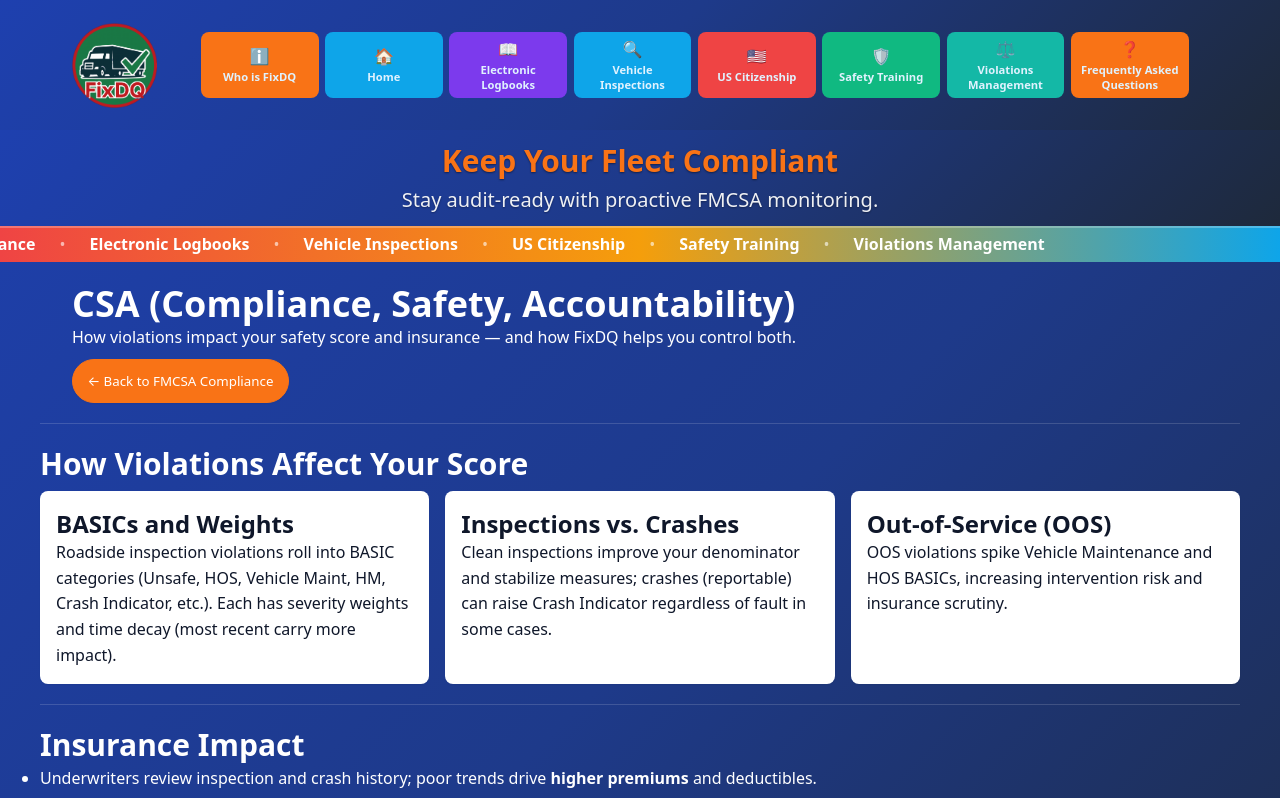
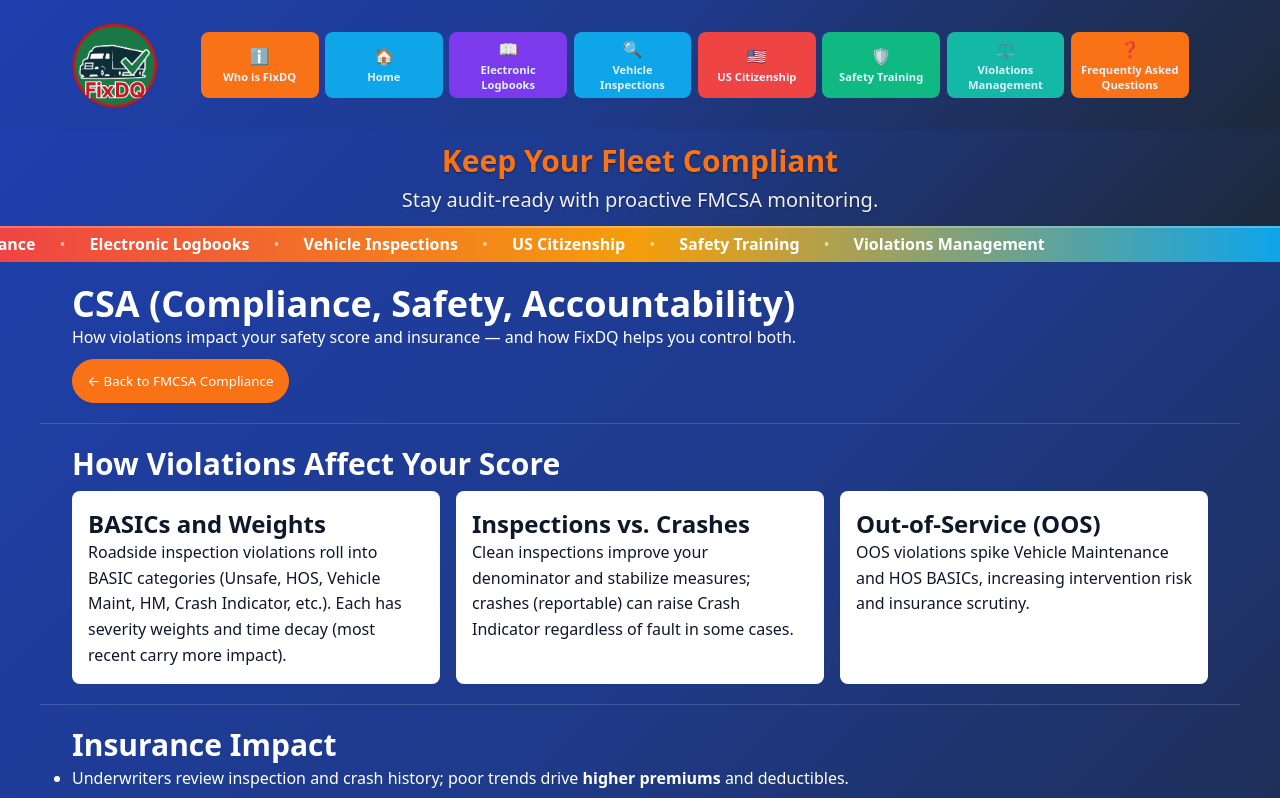
Before and after one commit to Cocodog2014/fixdq-Prod, a React (Vite) app: page /csa in a window 1280 px wide. Shown: the top 798 px of the page. Built offline with nearby package versions, Linux system fonts and the light colour scheme.

Commit message:
fixed the css links

```diff
--- a/src/global.css
+++ b/src/global.css
@@ -10,7 +10,15 @@
 @import './pages/FMCSACompliance/SafetyManagement.css';
 @import './pages/FMCSACompliance/CSA.css';
 @import './pages/FMCSACompliance/PreventionManagement.css';
+@import './pages/FMCSACompliance/FMCSARegulations.css';
+@import './pages/FMCSACompliance/HoursOfService.css';
+@import './pages/FMCSACompliance/StateRules.css';
+@import './pages/FMCSACompliance/CdlClassComparison.css';
+@import './pages/FMCSACompliance/WeightCalculator.css';
+@import './pages/FMCSACompliance/ComplianceQuiz.css';
 @import './pages/About/About.css';
+@import './pages/FAQ/FAQ.css';
+@import './pages/Consultation/Consultation.css';
 @import './pages/VehicleInspections/VehicleInspections.css';
 /* Add future page imports here:
    @import './AboutPage.css';
--- a/src/pages/Consultation/Consultation.jsx
+++ b/src/pages/Consultation/Consultation.jsx
@@ -1,6 +1,4 @@
 import React from 'react'
-import '../FMCSACompliance/FMCSACompliance.css'
-import './Consultation.css'
 import GlobalHeader from '../../components/GlobalHeader'
 
 export default function Consultation() {
--- a/src/pages/FAQ/FAQ.jsx
+++ b/src/pages/FAQ/FAQ.jsx
@@ -1,6 +1,5 @@
 import { useMemo, useState } from 'react'
 import GlobalHeader from '../../components/GlobalHeader'
-import './FAQ.css'
 
 function Category({ idx, item, isOpen, onToggle }) {
   const [openQuestions, setOpenQuestions] = useState({})
--- a/src/pages/FMCSACompliance/CSA.jsx
+++ b/src/pages/FMCSACompliance/CSA.jsx
@@ -1,7 +1,6 @@
 import React from 'react'
 import { useNavigate, Link } from 'react-router-dom'
 import GlobalHeader from '../../components/GlobalHeader'
-import './CSA.css'
 
 export default function CSA() {
   const navigate = useNavigate()
--- a/src/pages/FMCSACompliance/CdlClassComparison.jsx
+++ b/src/pages/FMCSACompliance/CdlClassComparison.jsx
@@ -1,5 +1,4 @@
 import React from 'react'
-import './CdlClassComparison.css'
 
 const ROWS = [
   {
--- a/src/pages/FMCSACompliance/ComplianceQuiz.jsx
+++ b/src/pages/FMCSACompliance/ComplianceQuiz.jsx
@@ -1,5 +1,4 @@
 import React, { useEffect, useMemo, useState } from 'react'
-import './ComplianceQuiz.css'
 
 // BASIC tags
 const BASIC = {
--- a/src/pages/FMCSACompliance/FMCSARegulations.jsx
+++ b/src/pages/FMCSACompliance/FMCSARegulations.jsx
@@ -1,7 +1,6 @@
 import React from 'react'
 import { useLocation, useNavigate } from 'react-router-dom'
 import GlobalHeader from '../../components/GlobalHeader'
-import './FMCSARegulations.css'
 
 export default function FMCSARegulations() {
   const title = 'Federal Motor Carrier Safety Regulations'
--- a/src/pages/FMCSACompliance/HoursOfService.jsx
+++ b/src/pages/FMCSACompliance/HoursOfService.jsx
@@ -1,7 +1,6 @@
 import React from 'react'
 import { useNavigate } from 'react-router-dom'
 import GlobalHeader from '../../components/GlobalHeader'
-import './HoursOfService.css'
 
 export default function HoursOfService() {
   const navigate = useNavigate()
--- a/src/pages/FMCSACompliance/PreventionManagement.jsx
+++ b/src/pages/FMCSACompliance/PreventionManagement.jsx
@@ -1,7 +1,6 @@
 import React from 'react'
 import { useNavigate, Link } from 'react-router-dom'
 import GlobalHeader from '../../components/GlobalHeader'
-import './PreventionManagement.css'
 
 export default function PreventionManagement() {
   const navigate = useNavigate()
--- a/src/pages/FMCSACompliance/SafetyManagement.jsx
+++ b/src/pages/FMCSACompliance/SafetyManagement.jsx
@@ -1,7 +1,6 @@
 import React from 'react'
 import { useNavigate, Link } from 'react-router-dom'
 import GlobalHeader from '../../components/GlobalHeader'
-import './SafetyManagement.css'
 
 export default function SafetyManagement() {
   const navigate = useNavigate()
--- a/src/pages/FMCSACompliance/StateRules.jsx
+++ b/src/pages/FMCSACompliance/StateRules.jsx
@@ -1,5 +1,4 @@
 import React, { useMemo, useState, useEffect } from 'react'
-import './StateRules.css'
 
 const STATES = [
   { abbr: 'AL', name: 'Alabama' }, { abbr: 'AK', name: 'Alaska' }, { abbr: 'AZ', name: 'Arizona' }, { abbr: 'AR', name: 'Arkansas' },
--- a/src/pages/FMCSACompliance/WeightCalculator.jsx
+++ b/src/pages/FMCSACompliance/WeightCalculator.jsx
@@ -1,5 +1,4 @@
 import React, { useEffect, useMemo, useState } from 'react'
-import './WeightCalculator.css'
 
 // Federal baseline limits (informational; verify with posted limits/permits)
 const FEDERAL_LIMITS = {
```
